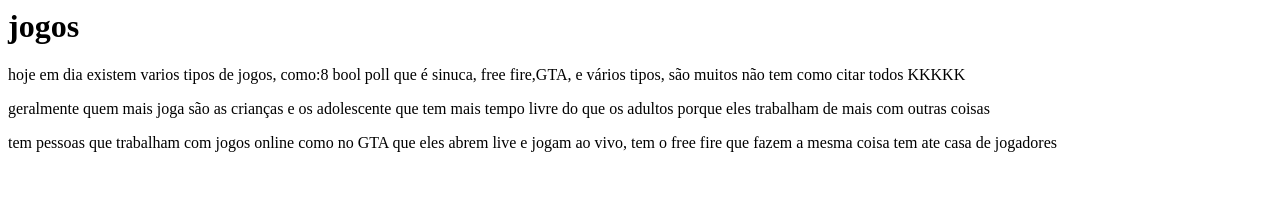
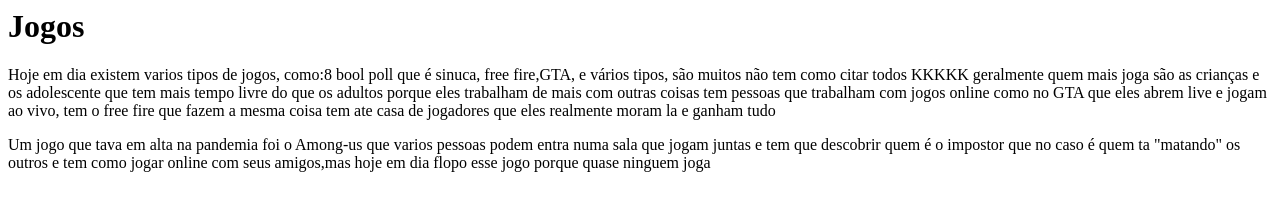
Before and after one commit to vitoria-m/teste-prog-2B, a plain HTML site: page index.html in a window 1280 px wide. Drawn offline with Linux system fonts and the light colour scheme.

Commit message:
Add files via upload

```diff
--- a/index.html
+++ b/index.html
@@ -1,4 +1,5 @@
-<h1>jogos</h1>
-<p>hoje em dia existem varios tipos de jogos, como:8 bool poll que é sinuca, free fire,GTA, e vários tipos, são muitos não tem como citar todos KKKKK</p>
-<p>geralmente quem mais joga são as crianças e os adolescente que tem mais tempo livre do que os adultos porque eles trabalham de mais com outras coisas</p>
-<p>tem pessoas que trabalham com jogos online como no GTA que eles abrem live e jogam ao vivo, tem o free fire que fazem a mesma coisa tem ate casa de jogadores</p>
+<h1>Jogos</h1>
+<p>Hoje em dia existem varios tipos de jogos, como:8 bool poll que é sinuca, free fire,GTA, e vários tipos, são muitos não tem como citar todos KKKKK
+geralmente quem mais joga são as crianças e os adolescente que tem mais tempo livre do que os adultos porque eles trabalham de mais com outras coisas
+tem pessoas que trabalham com jogos online como no GTA que eles abrem live e jogam ao vivo, tem o free fire que fazem a mesma coisa tem ate casa de jogadores que eles realmente moram la e ganham tudo</p>
+<p>Um jogo que tava em alta na pandemia foi o Among-us que varios pessoas podem entra numa sala que jogam juntas e tem que descobrir quem é o impostor que no caso é quem ta "matando" os outros e tem como jogar online com seus amigos,mas hoje em dia flopo esse jogo porque quase ninguem joga</p>
```
